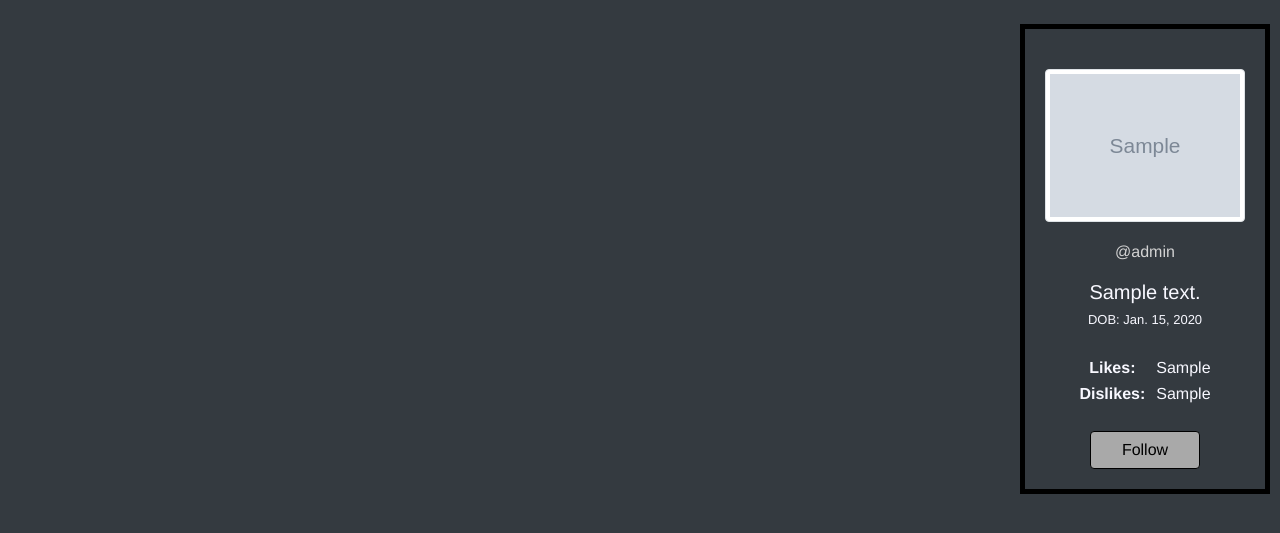
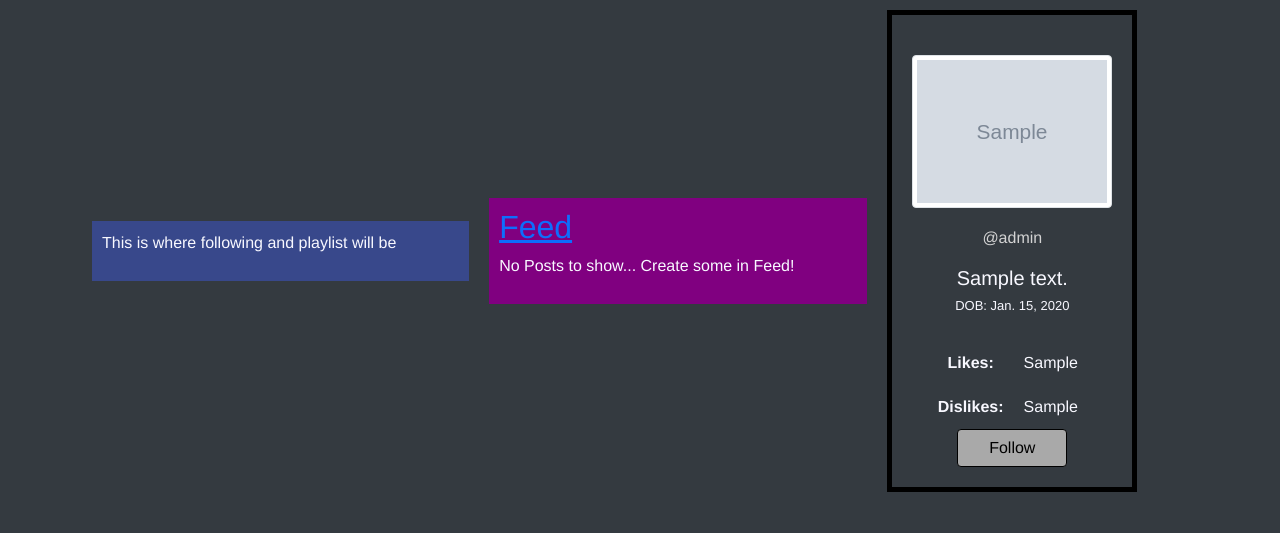
Before and after one commit to Frosty-Git/SeniorProject, a Django app: page /user/userprofile/1 in a window 1280 px wide. Shown: the part 56-589 px from the top of the page. Run offline with Django 3.2, Linux system fonts and the light colour scheme; data comes from the database, SQL or seed files in the repository; tables that the repository leaves empty hold one stand-in row (values such as "Sample post"); grey boxes marked "Sample" are stand-in pictures; some libraries are stand-ins or nearby versions.

Commit message:
changed template for profile

```diff
--- a/django/social_feed/forms.py
+++ b/django/social_feed/forms.py
@@ -7,7 +7,7 @@ import datetime
 class PostForm(forms.ModelForm):
     """
     """
-    text = forms.Textarea()
+    text = forms.CharField(widget=forms.Textarea(), max_length=100)
     date_created = datetime.datetime.now()
 
     class Meta:
@@ -22,7 +22,7 @@ class PostForm(forms.ModelForm):
 class CommentForm(forms.ModelForm):
     """
     """
-    text = forms.Textarea()
+    text = forms.CharField(widget=forms.Textarea(), max_length=100)
     date_created = datetime.datetime.now()
 
     class Meta:
--- a/django/static/css/my_style.css
+++ b/django/static/css/my_style.css
@@ -5,14 +5,15 @@
 
 .my_profile {
     /* background-color: darkslateblue;  */
+    /* box-shadow: 5px 10px 8px slategray */
     display: inline-block;
     text-align: center;
-    margin-left: 70%;
     border: 5px;
     border-style: solid;
     border-color: black;
     padding: 20px;
-    /* box-shadow: 5px 10px 8px slategray */
+    right:10px;
+    top:10;
 }
 
 .my_profile th {
@@ -47,7 +48,18 @@
 
 .profile_sf {
     background-color: purple;
-    margin-right:200px;
-    margin-left: 400px;
     padding:10px;
 }
+
+.profile_following {
+    background-color: rgb(56, 72, 139);
+    padding:10px;
+}
+
+.profile_table {
+    width:100%;
+}
+
+.profile_table td {
+    padding:10px;
+}
--- a/django/templates/base.html
+++ b/django/templates/base.html
@@ -56,6 +56,11 @@
                   <li class="nav-item">
                     <a class="nav-link" href="#">Survey</a>
                   </li>
+                  {% if user.is_authenticated %}
+                    <li class="nav-item">
+                      <a class="nav-link" href="{% url 'feed:feed' %}">Feed</a>
+                    </li>
+                  {% endif %}
                   <li class="nav-item dropdown">
                     <a class="nav-link dropdown-toggle" href="#" id="navbarDropdown" role="button" data-bs-toggle="dropdown" aria-expanded="false">
                       Top
@@ -65,11 +70,6 @@
                       <li><a class="dropdown-item" href="#">Top Playlists</a></li>
                     </ul>
                   </li>
-                  {% if user.is_authenticated %}
-                    <li class="nav-item">
-                      <a class="nav-link" href="{% url 'feed:feed' %}">Feed</a>
-                    </li>
-                  {% endif %}
                   <li class="nav-item">
                     <a class="nav-link" href="{% url 'recommender:about' %}">About</a>
                   </li>
--- a/django/templates/profile/following.html
+++ b/django/templates/profile/following.html
@@ -47,4 +47,6 @@
         </tr>
         {% endfor %}
     </table>
+    <a class="btn btn-primary" href="{% url 'user:user_list' %}" role="button">User List</a>
+    <br>
 {% endblock %}
--- a/django/templates/profile/other_profile.html
+++ b/django/templates/profile/other_profile.html
@@ -5,16 +5,54 @@
 {% block title %}Profile{% endblock %}
 
 {% block content %}
-<center>
-    <br>
-    <div class="my_profile" style="position: absolute;right:10px;top:10">
+
+<table class="profile_table">
+    <tr>
+        <td>
+            <div class="profile_following">
+                <p>This is where following and playlist will be</p>
+            </div>
+        </td>
+        <td>
+            <div class="profile_sf">
+                <h2><a href="{% url 'feed:feed' %}">Feed</a></h2>
+                {% if post_list %}
+                    <table>
+                        {% for post in post_list %}
+                            <tr>
+                                <td>
+                                    {% if post.user_profile_fk.profilepic %}
+                                        <img src="{{ post.user_profile_fk.profilepic.url }}" width="40" height="40" class="d-inline-block align-top">
+                                    {% else %}
+                                        <img src="{% static 'images/noprofilepic.jpg' type='image/jpg' %}" width="40" height="40" class="d-inline-block align-top" alt="...">
+                                    {% endif %}
+                                </td>
+                                <td>
+                                    @{{ post.user_profile_fk.user.username }}
+                                </td>
+                                <td style="padding-left:20px;">
+                                    <div style="word-break: break-all;">{{ post.text }}</div>
+                                </td>
+                                <td style="padding-left:20px; font-size: x-small;">
+                                    {{ post.date_created}}
+                                </td>
+                            </tr>
+                        {% endfor %}
+                    </table>
+                {% else %}
+                    <p>No Posts to show... Create some in Feed!</p>
+                {% endif %}
+            </div>
+        </td>
+        <td>
+            <div class="my_profile">
                 {% if profile.profilepic %}
                     <div class="text-center" style="padding-top: 20px">
                         <img src="{{ profile.profilepic.url }}" class="img-thumbnail" alt="..." width="200" height="200">
                     </div>
                 {% else %}
                     <div class="text-center" style="padding-top: 20px">
-                <img src="{% static 'images/noprofilepic.jpg' type='image/jpg' %}" class="img-thumbnail" alt="...">
+                        <img src="{% static 'images/noprofilepic.jpg' type='image/jpg' %}" class="img-thumbnail" alt="..." width="200" height="200">
                     </div>
                 {% endif %}
 
@@ -56,18 +94,20 @@
                         </table>
                     </div>
                 {% endif %}
-        <br>
 
                 {% if is_following %}
                     <a class="btn unfollowBtn" href="{% url 'user:unfollow' user.id profile.user.id%}" role="button"></a>
                 {% else %}
                     <a class="btn followBtn" href="{% url 'user:follow' user.id profile.user.id%}" role="button"></a>
                 {% endif %}
+                <br>
             </div>
+        </td>
+    </tr>
+    <tr>
 
+    </tr>
+</table>
+<br>
 
-    <!-- Pasted this over I didn't actually test anything -->
-
-</center>
-<br>
 {% endblock %}
--- a/django/user_profile/views.py
+++ b/django/user_profile/views.py
@@ -147,6 +147,11 @@ def unfollow(request, user_id, who):
     return redirect(url)
 
 def follow(request, user_id, who):
+    """
+    Creates the link in the bridging table between yourself and the person you
+    want to follow.
+    Last updated: 3/17/21 by Katie Lee
+    """
     loggedin = UserProfile.objects.get(pk=user_id)
     follower = UserProfile.objects.get(pk=who)
     user_to_follow = FollowedUser(user_from=loggedin, user_to=follower)
@@ -156,6 +161,8 @@ def follow(request, user_id, who):
 
 def other_profile(request, user_id):
     """
+    Used for profiles that are not the logged in user's profile.
+    Last updated: 3/17/21 by Katie Lee
     """
     profile = UserProfile.objects.get(pk=user_id)
     follower = FollowedUser.objects.filter(user_from=request.user.id, user_to=user_id).first()
@@ -196,5 +203,8 @@ def update_profile(request):
 
 
 def user_list(request):
-    user_list = UserProfile.objects.all()
+    """
+    TEMPORARY just to see what users are in the system
+    """
+    user_list = UserProfile.objects.exclude(pk=request.user.id)
     return render(request, 'profile/user_list.html', {'user_list': user_list})
```
Also changed, not shown: django/templates/profile/my_profile.html (+44 -30 lines), django/user_profile/forms.py (+5 -5 lines). Lines whose indentation alone changed are shown as unchanged.
